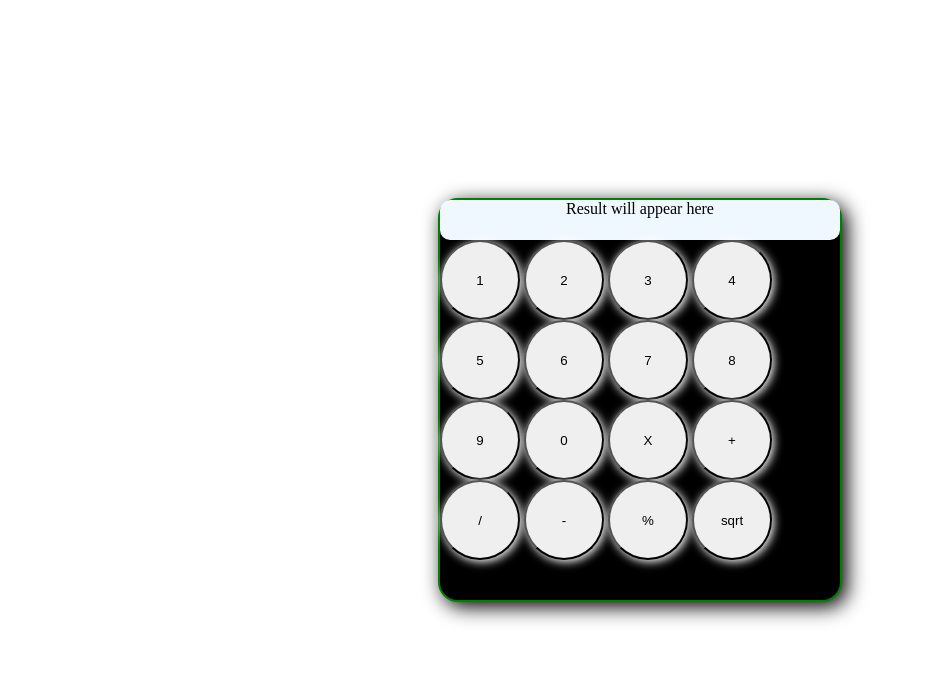
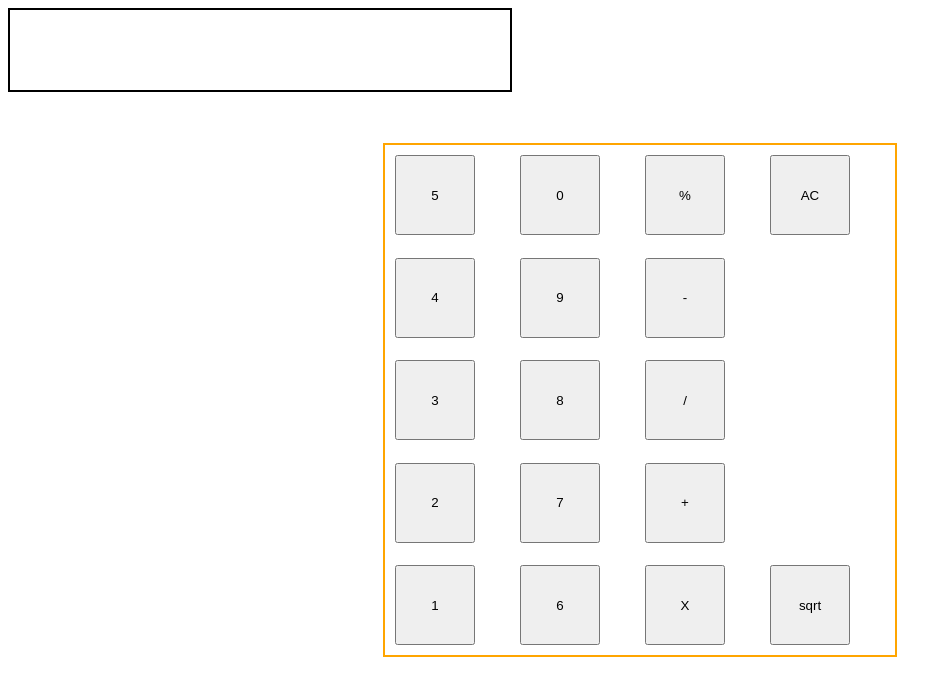
Before and after one commit to Raysi2002/WebDev-Projects, a plain HTML site: page Working Calculator/index.html in a window 1280 px wide. Shown: the whole page, without its empty margins (0-952 px from the left). Drawn offline with Linux system fonts and the light colour scheme.

Commit message:
WebDev Projects

```diff
--- /dev/null
+++ b/CaptchaGeneration/style.css
@@ -0,0 +1,20 @@
+body, html{
+    height: 100%;
+    width: 100%;
+    /* background-color: black; */
+}
+
+.container{
+    height: 3rem;
+    width: 15rem;
+    border: 1px solid orange;
+    position: absolute;
+    top: 50%;
+    left: 50%;
+    transform: translate(-50%, -50%);
+    background-color: rgba(240, 248, 255, 0.891);
+    box-shadow: 2px 2px 6px black;
+    border-radius: 10px;
+    opacity: .5;
+    text-align: center;
+}
--- a/Working Calculator/index.html
+++ b/Working Calculator/index.html
@@ -7,12 +7,12 @@
     <link rel="stylesheet" href="style.css" />
   </head>
   <body>
+    <div class="result">
+
+    </div>
     <div id="container">
-        <section id="result">
-            Result will appear here
-        </section>
       <button id="one">1</button>
-      <button id="two">2</button>
+      <button id="two">2 </button>
       <button id="three">3</button>
       <button id="four">4</button>
       <button id="five">5</button>
@@ -25,8 +25,9 @@
       <button id="sum">+</button>
       <button id="div">/</button>
       <button id="sub">-</button>
-      <button id="mod">%</button>
+      <button id="mod"> % </button>
       <button id="sqrt">sqrt</button>
+      <button id="ac">AC</button>
     </div>
 
     <!-- Script Injection -->
--- a/Working Calculator/style.css
+++ b/Working Calculator/style.css
@@ -1,31 +1,29 @@
+.result{
+    height: 5rem;
+    width: 500px;
+    display: flex;
+    /* justify-content: center; */
+    align-items: center;
+    border: 2px solid black;
+}
 #container{
-    height: 400px;
-    width: 400px;
+    height: 500px;
+    width: 500px;
+    border: 2px solid orange;
     position: absolute;
     top: 50%;
     left: 50%;
     transform: translate(-50%, -50%);
-    background-color: black;
-    color: wheat;
-    border-radius: 20px;
-    border: 2px solid green;
-    box-shadow: 5px 5px 20px black;
+
+    display: flex;
+    flex-direction: column-reverse;
+    justify-content: space-between;
+    flex-wrap: wrap;
+
+    padding: 5px;
 }
-#result{
-    height: 40px;
-    width: 100%;
-    background-color: aliceblue;
-    color: black;
-    text-align: center;
-    border-radius: 10px;
+#container button{
+    height: 5rem;
+    width: 5rem;
+    margin: 5px;
 }
-button{
-    height: 80px;
-    width: 80px;
-    border-radius: 50%;
-    text-align: center;
-    box-shadow: 2px 2px 10px white;
-}
-button:hover{
-    box-shadow: 5px 5px 20px white;
-}
```
Also changed, not shown: CaptchaGeneration/app.js (added, +15 -0 lines), CaptchaGeneration/index.html (added, +18 -0 lines).
